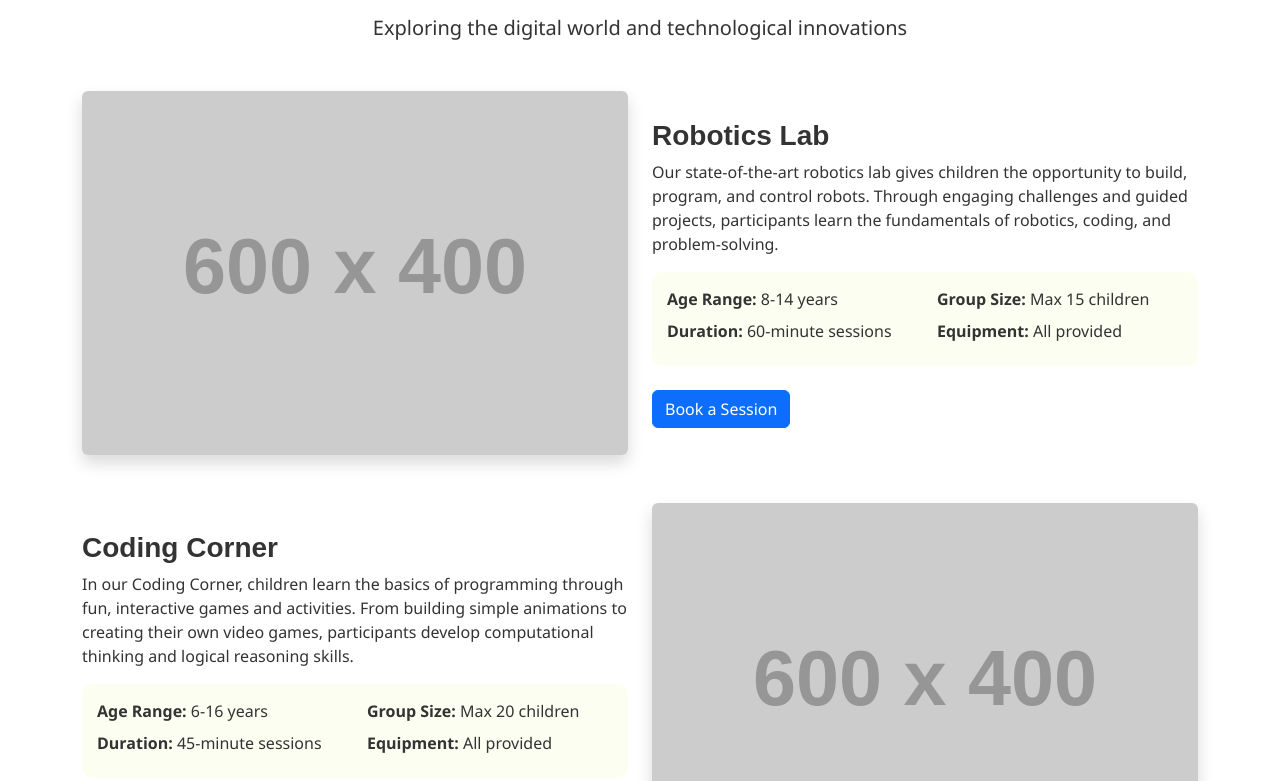
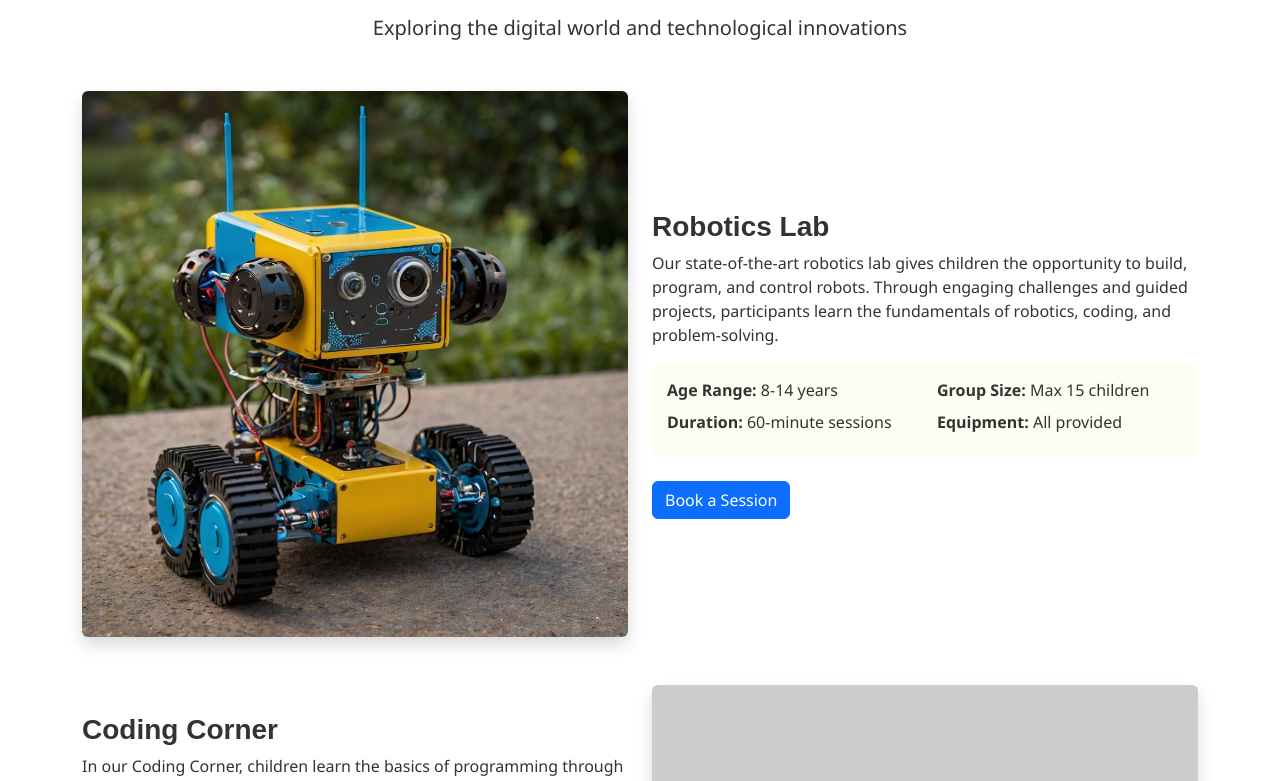
Before and after one commit to rotich254/Apollo, a plain HTML site: page programs.html in a window 1280 px wide. Shown: the part 520-1301 px from the top of the page. Drawn offline with nearby package versions, Linux system fonts and the light colour scheme; placeholder pictures from the web are drawn by us.

Commit message:
Update image source for Robotics Lab section in programs.html

```diff
--- a/programs.html
+++ b/programs.html
@@ -88,7 +88,7 @@
             </div>
             <div class="row align-items-center mb-5">
                 <div class="col-lg-6 mb-4 mb-lg-0">
-                    <img src="https://via.placeholder.com/600x400" alt="Robotics Lab at Apollo" class="img-fluid rounded shadow">
+                    <img src="images/robotics.jpg" alt="Robotics Lab at Apollo" class="img-fluid rounded shadow">
                 </div>
                 <div class="col-lg-6">
                     <h3>Robotics Lab</h3>
```
Also changed, not shown: images/robotics.jpg (added).
